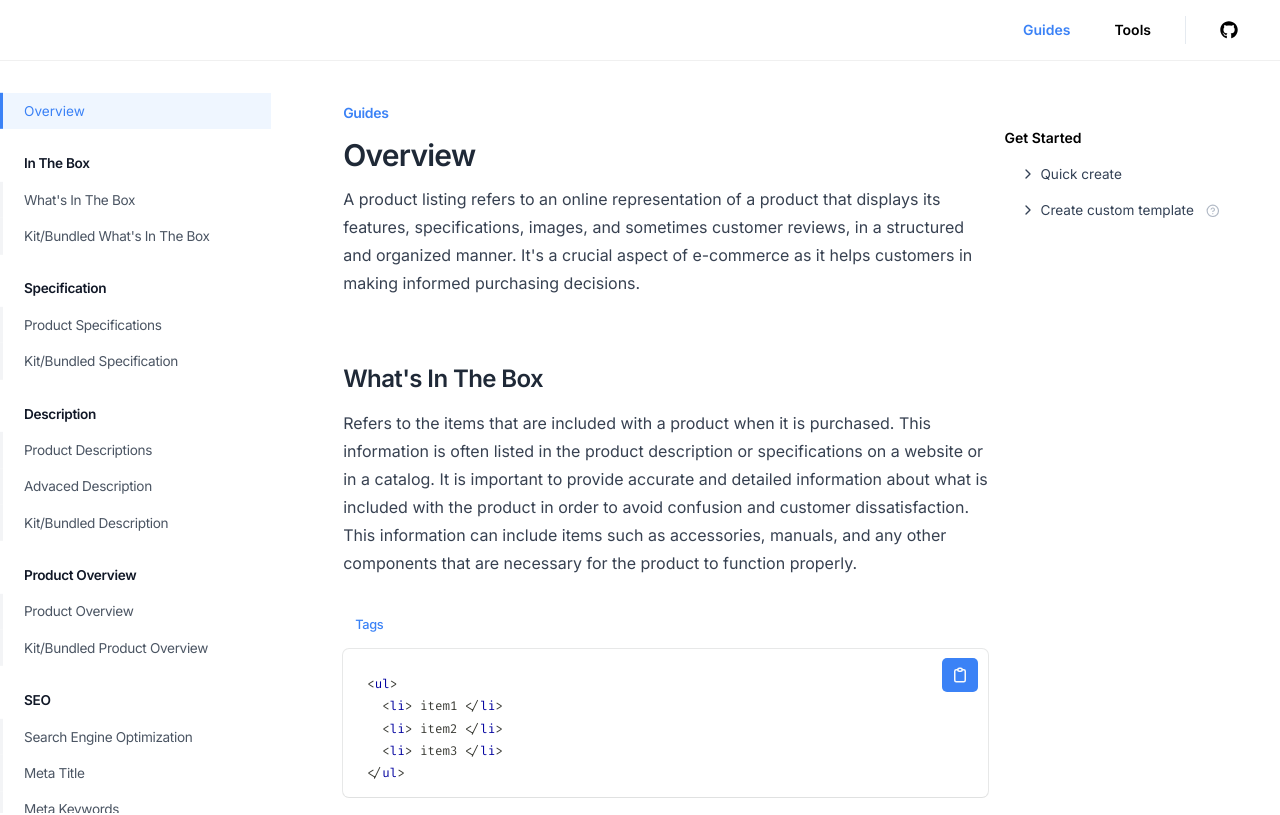
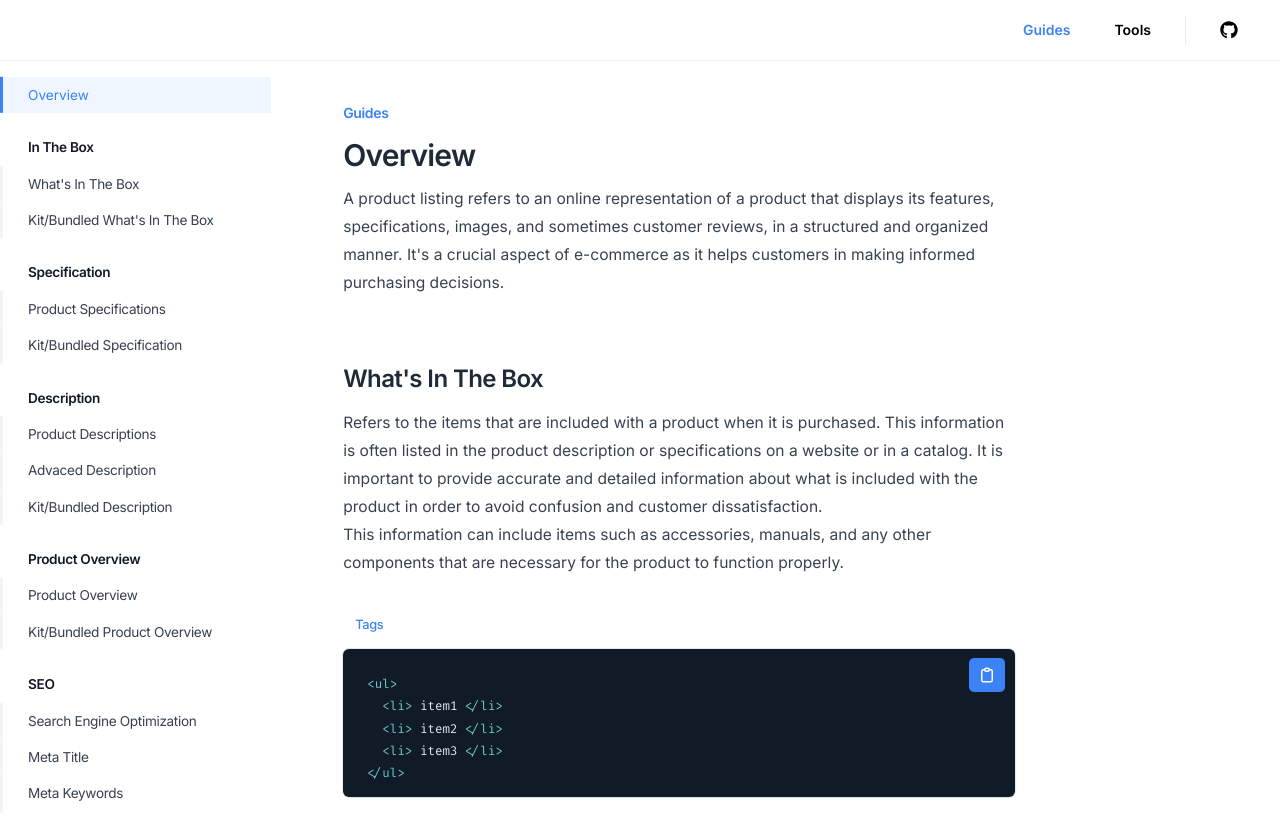
Before and after one commit to rogelcristobal/digiDirect-vite, a React (Vite) app: page /product-listing/documentation in a window 1280 px wide. Shown: the top 815 px of the page. Built offline with nearby package versions, Linux system fonts and the light colour scheme.

Commit message:
minor changes

```diff
--- a/src/components/Codeblock.jsx
+++ b/src/components/Codeblock.jsx
@@ -1,6 +1,6 @@
 import React, { useState, useEffect } from "react";
 import { Prism as SyntaxHighlighter } from "react-syntax-highlighter";
-import { ghcolors } from "react-syntax-highlighter/dist/esm/styles/prism";
+import { coldarkDark } from "react-syntax-highlighter/dist/esm/styles/prism";
 import { TbClipboard, TbClipboardCheck } from "react-icons/tb";
 
 const Codeblock = ({ template }) => {
@@ -98,7 +98,7 @@ const Codeblock = ({ template }) => {
       <SyntaxHighlighter
         {...(view === 0 ? { language: "html" } : { language: "css" })}
         wrapLongLines
-        style={ghcolors}
+        style={coldarkDark}
         customStyle={customStyle}
         codeTagProps={codeTagProps}
 
--- a/src/components/Documentation.jsx
+++ b/src/components/Documentation.jsx
@@ -26,7 +26,7 @@ const Documentation = () => {
     <PageContainers>
 
       {/* content container */}
-      <div className="box-border  flex-auto w-full  max-w-3xl ">
+      <div className="box-border  flex-auto w-full  max-w-4xl  ">
         {/* header */}
         <div
           id={state.category}
@@ -43,7 +43,7 @@ const Documentation = () => {
         </div>
 
         {/* content */}
-        <div className="box-border space-y-16 pb-52">
+        <div className="box-border space-y-16 w-full pb-52">
           {state.sections.map((item, id) => (
             <Section
               key={id}
@@ -60,7 +60,7 @@ const Documentation = () => {
         </div>
       </div>
       {/* page navigation */}
-      <div className=" w-[26rem] pl-4 h-fit py-4 box-border top-28 sticky ">
+      {/* <div className=" w-[26rem] pl-4 h-fit py-4 box-border top-28 sticky ">
         <nav className="relative h-full  pr-[1rem]">
           <p className=" text-sm  text-left font-inter  font-[600] capitalize mb-3">
             Get started
@@ -83,7 +83,7 @@ const Documentation = () => {
             </Link>
           </div>
         </nav>
-      </div>
+      </div> */}
     </PageContainers>
   );
 };
--- a/src/components/Section.jsx
+++ b/src/components/Section.jsx
@@ -99,20 +99,20 @@ const Section = ({
     >
       {category &&  (
         <p
-          className="text-sm leading-[24px] capitalize font-inter tracking-tight font-[600] mb-3 text-blue-500"
+          className="text-sm leading-[24px] capitalize  font-inter tracking-tight font-[600] mb-3 text-blue-500"
         >
           {category}
         </p>
       )}
       <h2
         href={hash} //category
-        className={`text-gray-800 font-inter capitalize tracking-tight font-[600] mb-3
+        className={`text-gray-800 font-inter  capitalize tracking-tight font-[600] mb-3   max-w-2xl
         ${header ? "text-3xl" : child ? "text-lg" : "text-[1.5rem]"}`}
       >
         {title}
 
       </h2>
-      <div className="box-border prose leading-7  prose-gray">{children}</div>
+      <div className="box-border prose  leading-7 text-[0.975rem] w-full max-w-2xl prose-gray">{children}</div>
        {/* <div className="bg-blue-300/10 text-red-600 z-50 absolute w-full" style={{top:elementAttributes.top,left:0}}>{title} top</div>
       <div className="bg-blue-300/10 text-red-600 z-50 absolute w-full" style={{top:elementAttributes.bottom ,left:0}}>{title} bottom</div> */}
     </div>
--- a/src/components/Sidebar.jsx
+++ b/src/components/Sidebar.jsx
@@ -10,13 +10,13 @@ const Sidebar = () => {
       {/*sidebar content */}
       <nav className=" h-full w-full  overflow-y-auto  box-border  ">
         {/* items */}
-        <div className=" pt-8  h-full w-full  font-inter ">
+        <div className=" pt-4   h-full w-full  font-inter ">
           <div className="w-full box-border   h-full ">
 
               {/* title section/href */}
               <a
                 href={`#${state.category}`}
-                className={` relative text-[0.850rem]  capitalize   box-border font-[400] text-left py-2 px-6  flex  font-inter ${
+                className={` relative text-[0.850rem]  capitalize   box-border font-[400] text-left py-2 px-7  flex  font-inter ${
                    !state.viewState
                      ? "text-gray-900"
                      : " text-blue-500 bg-blue-400/10"
@@ -33,18 +33,18 @@ const Sidebar = () => {
               {state.sections.map((item, id) => (
                 <>
                   {item.category && (
-                    <p className=" text-[0.850rem] mt-6 mb-2 box-border  text-left font-inter tracking-tight  inline-block px-6 font-semibold text-gray-900 capitalize ">
+                    <p className=" text-[0.850rem] mt-6 mb-2 box-border  text-left font-inter tracking-tight  inline-block px-7 font-semibold text-gray-900 capitalize ">
                       {item.category}
                     </p>
                   )}
                   <a
                     key={id}
                     href={`#${item.title}`}
-                    className={` relative text-[0.850rem]  capitalize   box-border font-[400] text-left py-2 px-6 tracking-tight flex  font-inter  ${
+                    className={` relative text-[0.850rem]  capitalize   box-border font-[400] text-left py-2 px-7 tracking-tight flex  font-inter  ${
                       item.child && "ml-0"
                     }  w-full  cursor-pointer  ${
                       !item.viewState
-                        ? "text-gray-600"
+                        ? "text-gray-700"
                         : " text-blue-500 bg-blue-500/10"
                     }`}
                   >
```
